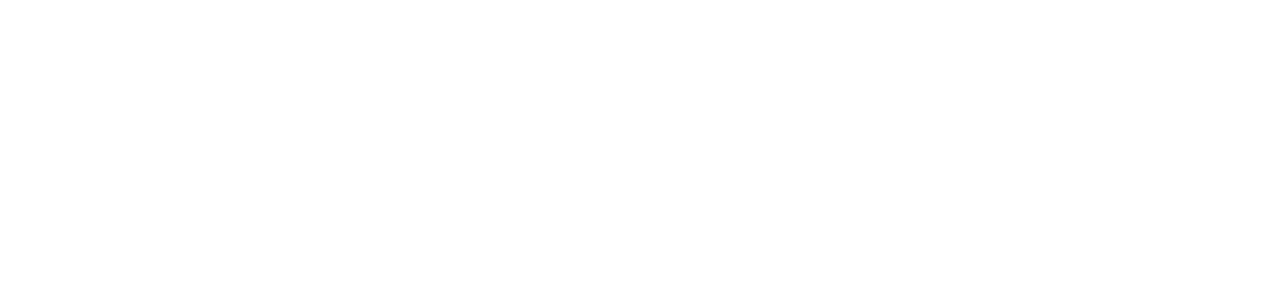
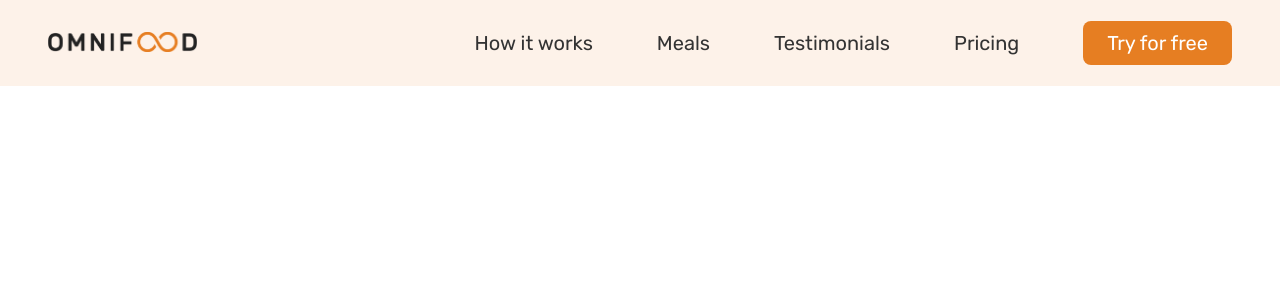
Before and after one commit to aandrv260/omnifood-react, a React (Create React App) app: page / in a window 1280 px wide. Shown: the top 300 px of the page. Built offline with nearby package versions, Linux system fonts and the light colour scheme.

Commit message:
Created and added the header to the page

```diff
--- a/package.json
+++ b/package.json
@@ -39,5 +39,8 @@
       "last 1 firefox version",
       "last 1 safari version"
     ]
+  },
+  "devDependencies": {
+    "sass": "^1.56.1"
   }
 }
--- a/public/index.html
+++ b/public/index.html
@@ -2,14 +2,16 @@
 <html lang="en">
   <head>
     <meta charset="utf-8" />
-    <link rel="icon" href="%PUBLIC_URL%/favicon.ico" />
+    <link rel="icon" href="%PUBLIC_URL%/favicon.png" />
     <meta name="viewport" content="width=device-width, initial-scale=1" />
     <meta name="theme-color" content="#000000" />
     <meta
       name="description"
       content="Omnifood is an AI-powered food subscription that will make you eat healthy again, 365 days per year. It's tailored to your personal tastes and nutritional needs"
     />
-    <link rel="apple-touch-icon" href="%PUBLIC_URL%/logo192.png" />
+
+    <link rel="apple-touch-icon" href="%PUBLIC_URL%/favicon.png" />
+
     <!--
       manifest.json provides metadata used when your web app is installed on a
       user's mobile device or desktop. See https://developers.google.com/web/fundamentals/web-app-manifest/
--- a/src/App.tsx
+++ b/src/App.tsx
@@ -1,7 +1,12 @@
 import React from 'react';
+import Header from './layout/Header/Header';
 
 const App = () => {
-  return <div className="App"></div>;
+  return (
+    <>
+      <Header />
+    </>
+  );
 };
 
 export default App;
--- /dev/null
+++ b/src/assets/ts/navigation.ts
@@ -0,0 +1,35 @@
+import { HeaderNav } from '../../models/navigation';
+
+export const headerNav: HeaderNav = [
+  {
+    title: 'How it works',
+    url: '#section-how',
+  },
+
+  {
+    title: 'Meals',
+    url: '#section-meals',
+  },
+
+  {
+    title: 'Testimonials',
+    url: '#section-testimonials',
+  },
+
+  {
+    title: 'Pricing',
+    url: '#section-pricing',
+  },
+
+  {
+    title: 'Try for free',
+    url: '#section-cta',
+    isCta: true,
+  },
+];
+
+const navs = {
+  headerNav,
+};
+
+export default navs;
--- /dev/null
+++ b/src/layout/Header/Header.module.scss
@@ -0,0 +1,56 @@
+.header {
+  background-color: #fdf2e9;
+  padding: 3.2rem 4.8rem;
+}
+
+.logo {
+  height: 2rem;
+}
+
+.nav {
+  display: flex;
+  justify-content: space-between;
+
+  &__list {
+    display: flex;
+    gap: 6.4rem;
+    list-style: none;
+    font-size: 2rem;
+    align-items: center;
+  }
+
+  &__list-item {
+    display: inline-block;
+  }
+
+  &__list-item a:link,
+  &__list-item a:visited {
+    color: #333;
+
+    transition: all 0.3s;
+  }
+
+  &__list-item a:hover,
+  &__list-item a:active {
+    color: #eb984e;
+  }
+}
+
+.btn {
+  &--cta a {
+    &:link,
+    &:visited {
+      background-color: #e67e22;
+      color: #fff;
+      padding: 1rem 2.4rem;
+      border-radius: 8px;
+
+      transition: all 0.3s;
+    }
+
+    &:hover,
+    &:active {
+      background-color: #cf711f;
+    }
+  }
+}
--- /dev/null
+++ b/src/layout/Header/Header.tsx
@@ -0,0 +1,32 @@
+import styles from './Header.module.scss';
+import logo from '../../assets/images/omnifood-logo.png';
+import { headerNav } from '../../assets/ts/navigation';
+
+const Header = () => {
+  return (
+    <header className={styles.header}>
+      <nav className={styles.nav}>
+        <a href="#">
+          <img className={styles.logo} src={logo} alt="Logo" />
+        </a>
+
+        <ul className={styles['nav__list']}>
+          {headerNav.map(menuItem => (
+            <li
+              className={`${styles['nav__list-item']}${
+                menuItem.isCta ? ` ${styles['btn--cta']}` : ''
+              }`}
+              key={Math.random()}
+            >
+              <a className={!menuItem.isCta ? styles['nav__list-link'] : ''} href={menuItem.url}>
+                {menuItem.title}
+              </a>
+            </li>
+          ))}
+        </ul>
+      </nav>
+    </header>
+  );
+};
+
+export default Header;
--- /dev/null
+++ b/src/models/navigation.ts
@@ -0,0 +1,7 @@
+export type HeaderNavItem = {
+  url: string;
+  title: string;
+  isCta?: boolean;
+};
+
+export type HeaderNav = HeaderNavItem[];
```
Also changed, not shown: public/favicon.png (added), public/manifest.json, 1 other file (tests, documents, lock files or other folders).
